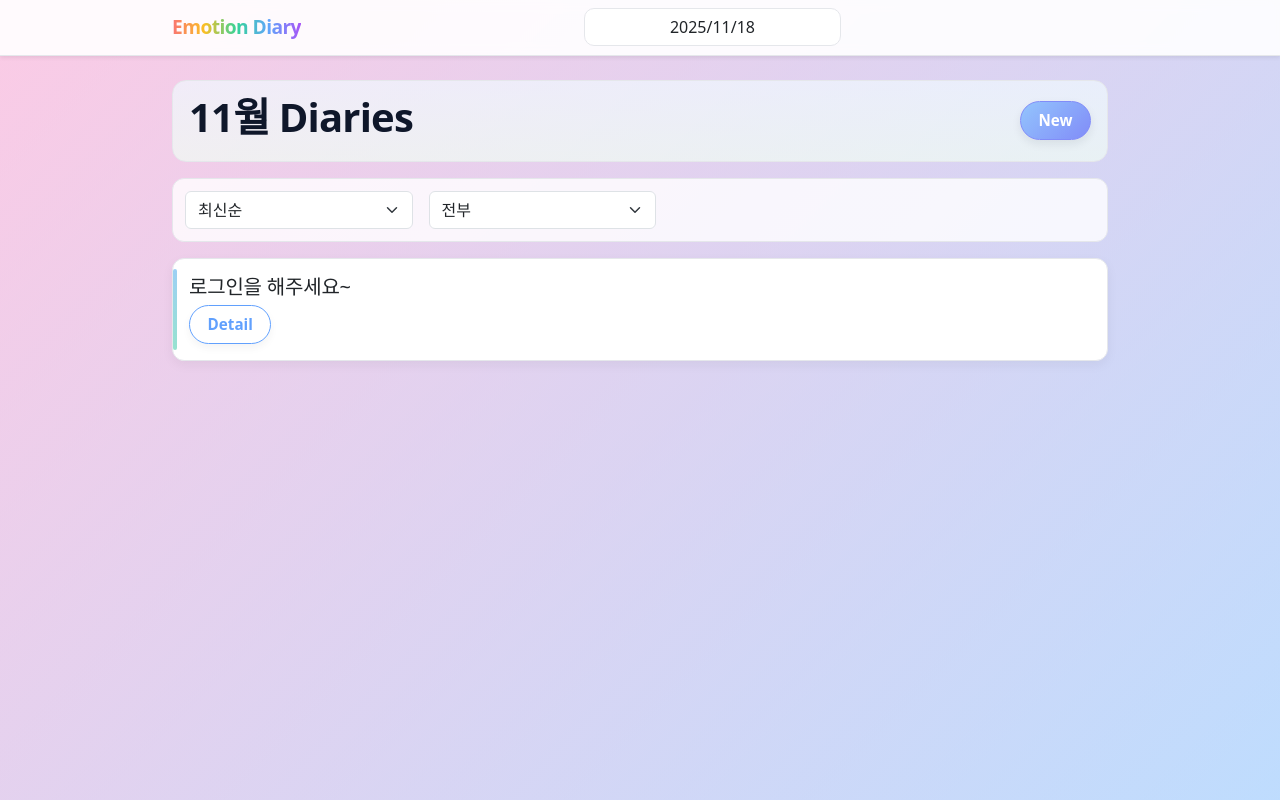
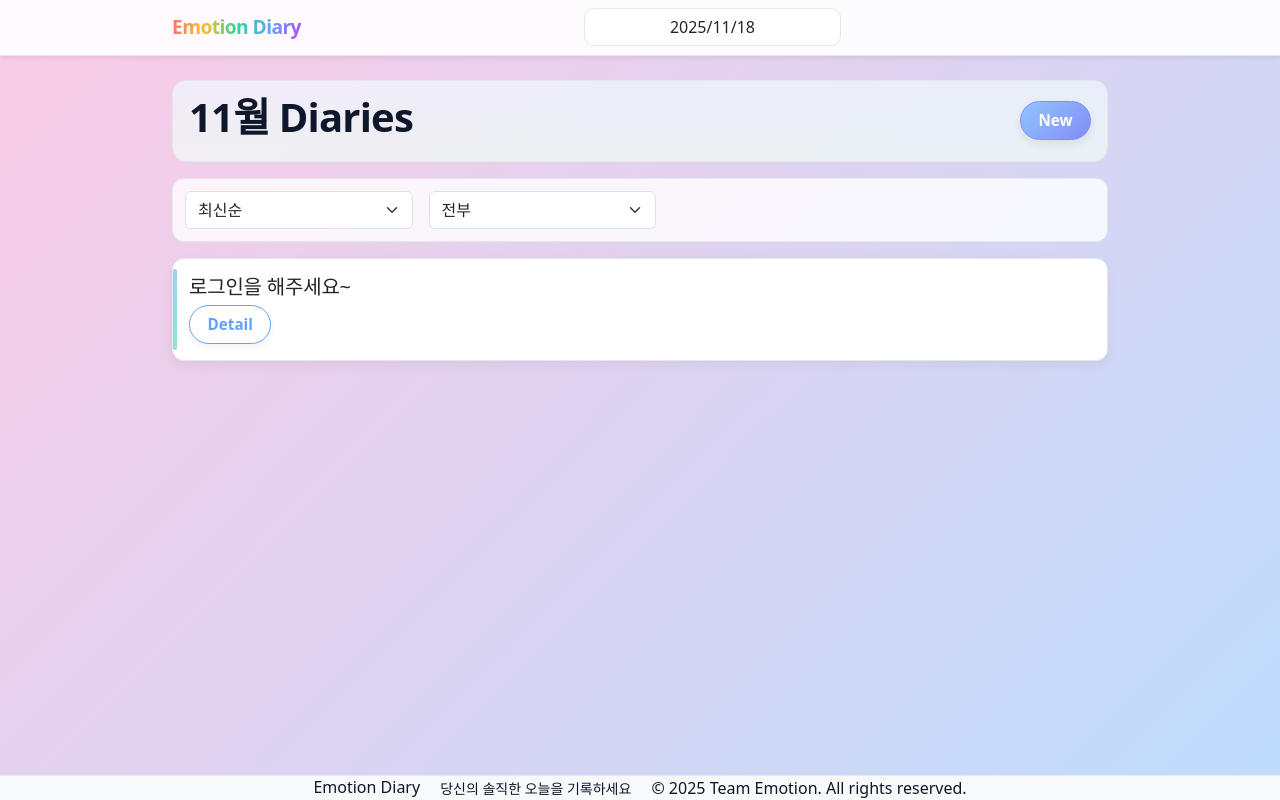
Before and after one commit to Byeong-Gwan/group-emotion-diary, a React (Vite) app: page / in a window 1280 px wide. Built offline with nearby package versions, Linux system fonts and the light colour scheme; a web font is replaced by a local one.

Commit message:
feat: [layout] Footer 컴포넌트 추가 및 전체 레이아웃 적용

```diff
--- /dev/null
+++ b/src/components/Footer/Footer.jsx
@@ -0,0 +1,17 @@
+import React from "react";
+import "./Footer.style.css";
+const Footer = () => {
+  return (
+    <footer className="footer-container">
+      <div className="footer-content">
+        <h6 className="brand">Emotion Diary</h6>
+        <small>당신의 솔직한 오늘을 기록하세요</small>
+        <div className="copyright">
+          <p>© 2025 Team Emotion. All rights reserved.</p>
+        </div>
+      </div>
+    </footer>
+  );
+};
+
+export default Footer;
--- /dev/null
+++ b/src/components/Footer/Footer.style.css
@@ -0,0 +1,26 @@
+.footer-container {
+  background-color: #f8f9fa;
+  border-top: 1px solid #e9ecef;
+}
+.footer-content {
+  max-width: 1320px;
+  margin: 0 auto;
+  display: flex;
+  justify-content: center;
+  align-items: center;
+  gap: 20px;
+}
+
+@media (max-width: 768px) {
+  .footer-content {
+    flex-direction: column;
+    gap: 10px;
+    text-align: center;
+  }
+}
+.footer-content h6 {
+  margin: 0;
+}
+.copyright p {
+  margin: 0;
+}
--- a/src/layouts/RootLayout.jsx
+++ b/src/layouts/RootLayout.jsx
@@ -4,14 +4,19 @@ import "react-datepicker/dist/react-datepicker.css";
 import { Link, Outlet, useLocation } from "react-router-dom";
 import useDiaryStore from "../app/store/diary";
 import LoginPage from "../pages/auth/LoginPage";
+import Footer from "../components/Footer/Footer";
 
 export default function RootLayout() {
   const location = useLocation().pathname;
   const { selectedDate, setSelectedDate } = useDiaryStore();
 
   return (
-    <>
-      <Navbar bg="light" expand="lg" className="app-navbar shadow-sm sticky-top">
+    <div className="d-flex flex-column min-vh-100">
+      <Navbar
+        bg="light"
+        expand="lg"
+        className="app-navbar shadow-sm sticky-top"
+      >
         <Container className="app-content">
           <Navbar.Brand as={Link} to="/" className="app-navbar-brand">
             Emotion Diary
@@ -42,9 +47,10 @@ export default function RootLayout() {
           </Navbar.Collapse>
         </Container>
       </Navbar>
-      <Container className="py-4 app-content">
+      <Container className="py-4 app-content flex-grow-1">
         <Outlet />
       </Container>
-    </>
+      <Footer />
+    </div>
   );
 }
```
Also changed, not shown: 1 other file (tests, documents, lock files or other folders).
